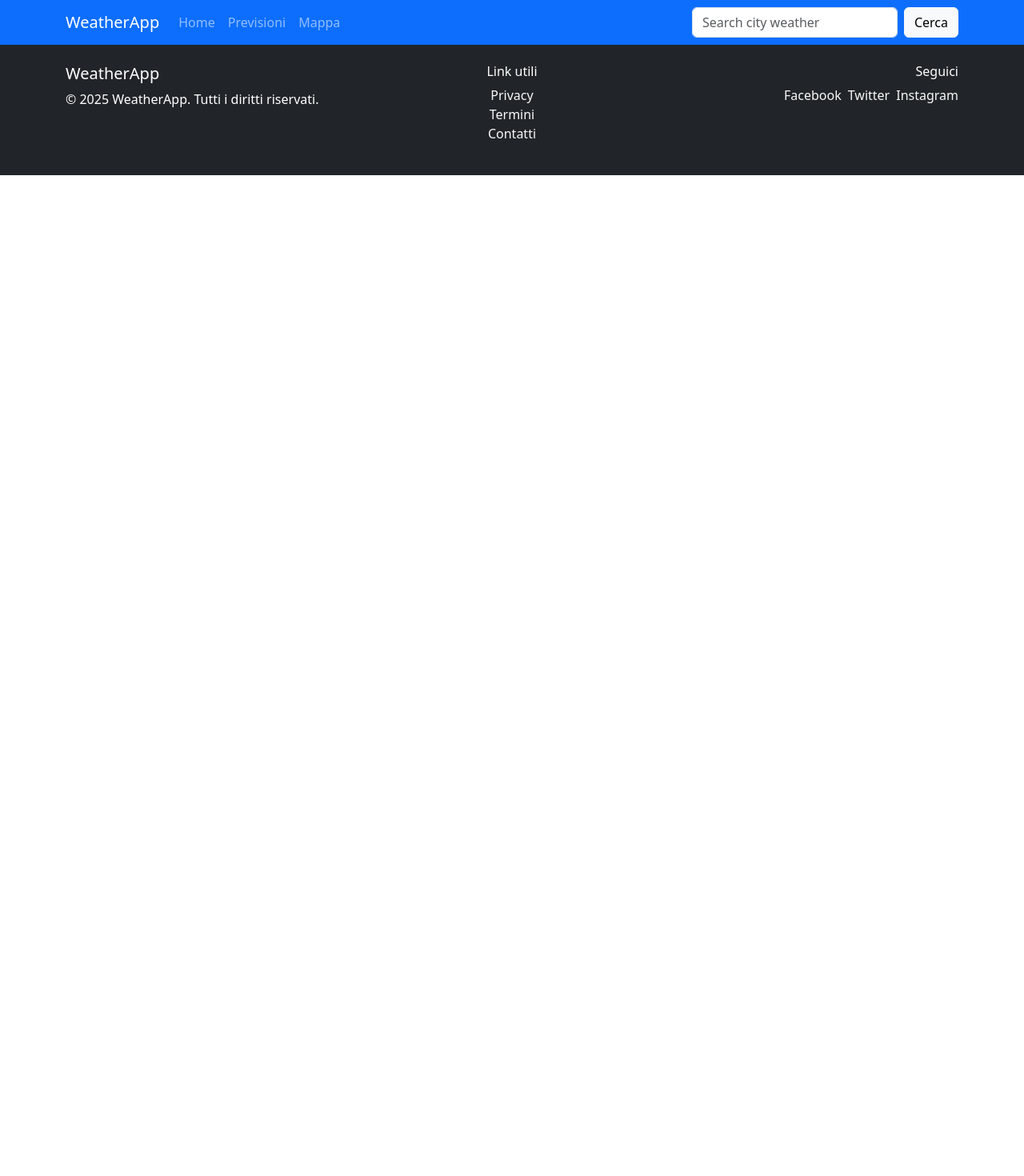
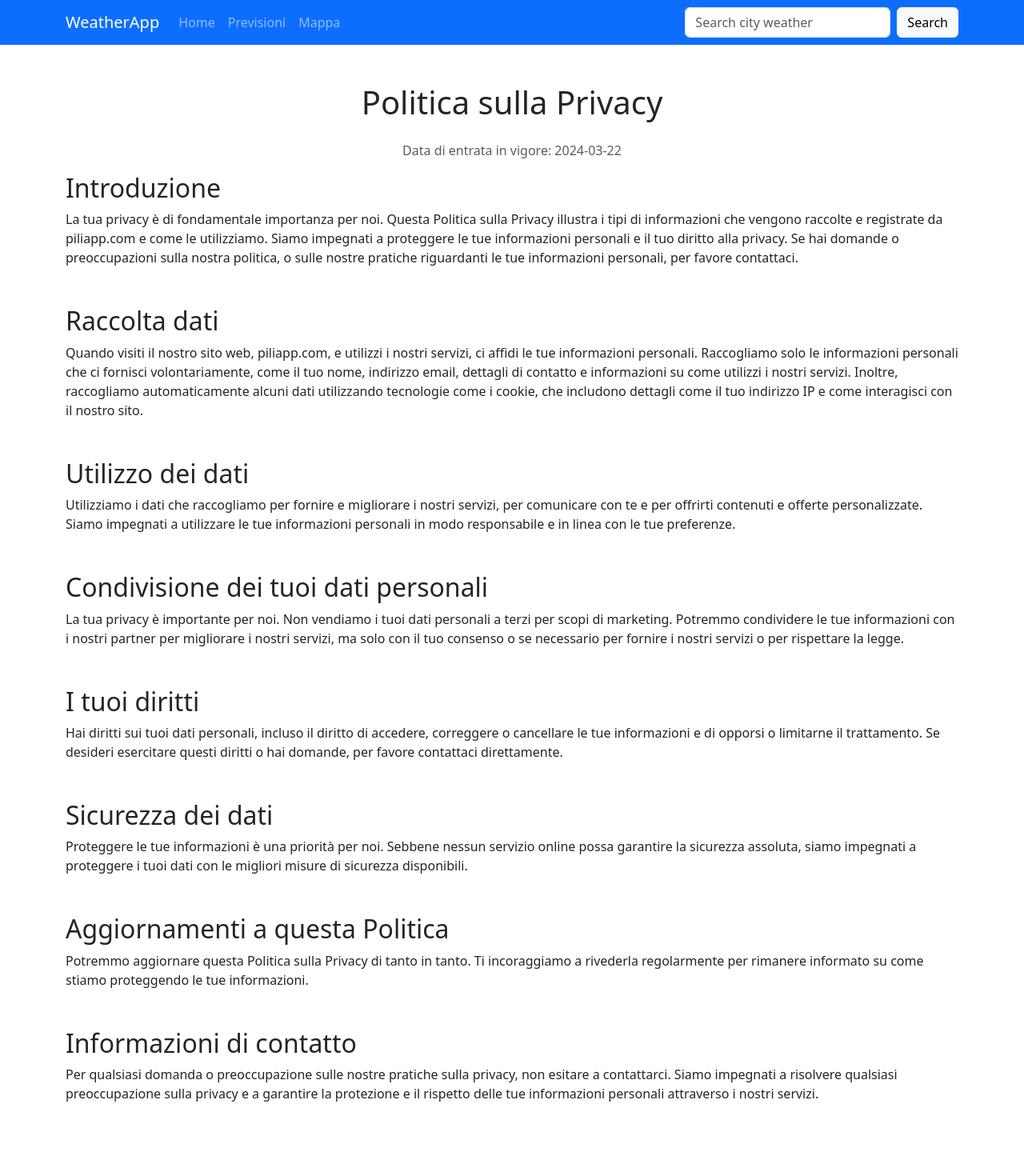
Before and after one commit to DanieleGuicciardi/WeatherApp, a React (Vite) app in the folder WeatherApp/: page /Privacy in a window 1280 px wide. Shown: the top 1470 px of the page at 80% size. Before the commit the page ends 800 px from the top, so only its background shows below. Built offline with nearby package versions, Linux system fonts and the light colour scheme.

Commit message:
snapshot

```diff
--- a/WeatherApp/src/App.css
+++ b/WeatherApp/src/App.css
@@ -1,11 +1,18 @@
-* {
+html, body, #root {
+  height: 100%;
   margin: 0;
-  padding: 0;
-  box-sizing: border-box;
+  display: flex;
+  flex-direction: column;
 }
 
-body {
-  line-height: 1.5;
+.App {
+  display: flex;
+  flex-direction: column;
+  min-height: 100vh;
+}
+
+.App-content {
+  flex: 1;
 }
 
 img, video {
--- a/WeatherApp/src/App.jsx
+++ b/WeatherApp/src/App.jsx
@@ -6,6 +6,7 @@ import WeatherNavbar from './assets/components/Navbar'
 import WeatherFooter from './assets/components/Footer'
 import CitiesMeteo from './assets/components/HomeMain'
 import CityWeather from './assets/components/CityWeather'
+import Privacy from './assets/components/Privacy';
 
 
 function App() {
@@ -18,6 +19,7 @@ function App() {
       <Routes>
         <Route path="/" element={<CitiesMeteo />}/>
         <Route path="/weather/:city" element={<CityWeather />} />
+        <Route path="/Privacy" element={<Privacy />} />
       </Routes>
 
       <WeatherFooter/>
--- a/WeatherApp/src/assets/components/CityWeather.jsx
+++ b/WeatherApp/src/assets/components/CityWeather.jsx
@@ -2,46 +2,149 @@ import React, { useEffect, useState } from "react";
 import { useParams } from "react-router-dom";
 
 const CityWeather = () => {
-  const { city } = useParams(); // Ottieni il nome della città dalla URL
+  const { city } = useParams();
   const [weatherData, setWeatherData] = useState(null);
   const [error, setError] = useState(null);
+  const [loading, setLoading] = useState(true);
 
   useEffect(() => {
     const fetchWeather = async () => {
+      setLoading(true);
       try {
         const response = await fetch(
           `https://api.openweathermap.org/data/2.5/weather?q=${city}&appid=453812c543bba48d83b797bb1887b8cc&units=metric`
         );
         if (!response.ok) {
-          throw new Error("City not found");
+          throw new Error("City not found (or check API 😉 )");
         }
         const data = await response.json();
         setWeatherData(data);
+        setError(null);
       } catch (err) {
         setError(err.message);
+      } finally {
+        setLoading(false);
       }
     };
 
     fetchWeather();
   }, [city]);
 
-  if (error) {
-    return <p style={{ color: "red" }}>{error}</p>;
+  if (loading) {
+    return <p style={{ textAlign: "center" }}>Loading weather for {city}...</p>;
   }
 
-  if (!weatherData) {
-    return <p>Loading weather for {city}...</p>;
+  if (error) {
+    return <p style={{ textAlign: "center", color: "red" }}>{error}</p>;
   }
 
+  const { name, main, weather, wind, timezone, visibility } = weatherData;
+
+  // Funzione per calcolare l'ora locale usando il timezone
+  const getLocalTime = () => {
+    const date = new Date();
+    const utcTime = date.getTime() + date.getTimezoneOffset() * 60000;
+    const localTime = new Date(utcTime + timezone * 1000);
+    return localTime.toLocaleTimeString([], { hour: "2-digit", minute: "2-digit" });
+  };
+
+  // Funzione per calcolare la direzione del vento
+  const getWindDirection = (deg) => {
+    const directions = ["N", "NE", "E", "SE", "S", "SW", "W", "NW"];
+    const index = Math.round(deg / 45) % 8;
+    return directions[index];
+  };
+
   return (
-    <div style={{ textAlign: "center", marginTop: "50px" }}>
-      <h1>Weather in {weatherData.name}</h1>
-      <p>Temperature: {weatherData.main.temp}°C</p>
-      <p>Description: {weatherData.weather[0].description}</p>
-      <p>Humidity: {weatherData.main.humidity}%</p>
-      <p>Wind Speed: {weatherData.wind.speed} m/s</p>
+    <div style={styles.wrapper}>
+      <div style={styles.container}>
+        <h1 style={styles.title}>Weather in {name}</h1>
+        <div style={styles.card}>
+          {/* Icona meteo */}
+          <img
+            src={`https://openweathermap.org/img/wn/${weather[0].icon}@2x.png`}
+            alt={weather[0].description}
+            style={styles.icon}
+          />
+
+          {/* Informazioni sul meteo */}
+          <div>
+            <p style={styles.temp}>{main.temp}°C</p>
+            <p style={styles.description}>
+              {weather[0].description.charAt(0).toUpperCase() + weather[0].description.slice(1)}
+            </p>
+          </div>
+        </div>
+
+        {/* Dettagli extra */}
+        <div style={styles.details}>
+          <p><strong>Local Time:</strong> {getLocalTime()}</p>
+          <p><strong>Min Temp:</strong> {main.temp_min}°C</p>
+          <p><strong>Max Temp:</strong> {main.temp_max}°C</p>
+          <p><strong>Humidity:</strong> {main.humidity}%</p>
+          <p><strong>Pressure:</strong> {main.pressure} hPa</p>
+          <p><strong>Visibility:</strong> {visibility / 1000} km</p>
+          <p><strong>Wind Speed:</strong> {wind.speed} m/s</p>
+          <p><strong>Wind Direction:</strong> {getWindDirection(wind.deg)} ({wind.deg}°)</p>
+          <p><strong>Timezone (UTC):</strong> {timezone / 3600 > 0 ? `+${timezone / 3600}` : timezone / 3600}</p>
+        </div>
+      </div>
     </div>
   );
 };
 
+const styles = {
+  wrapper: {
+    display: "flex",
+    justifyContent: "center",
+    alignItems: "center",
+    minHeight: "100vh",
+    backgroundColor: "#f0f0f0",
+    padding: "10px",
+  },
+  container: {
+    backgroundColor: "#fff",
+    borderRadius: "10px",
+    padding: "15px",
+    width: "350px",
+    boxShadow: "0 4px 8px rgba(0, 0, 0, 0.1)",
+    textAlign: "center",
+  },
+  title: {
+    fontSize: "22px",
+    marginBottom: "10px",
+    color: "#333",
+  },
+  card: {
+    display: "flex",
+    alignItems: "center",
+    justifyContent: "center",
+    background: "#f9f9f9",
+    borderRadius: "10px",
+    padding: "10px",
+    marginBottom: "15px",
+  },
+  icon: {
+    width: "70px",
+    height: "70px",
+    marginRight: "10px",
+  },
+  temp: {
+    fontSize: "28px",
+    fontWeight: "bold",
+    color: "#007BFF",
+  },
+  description: {
+    fontSize: "14px",
+    fontStyle: "italic",
+    color: "#555",
+  },
+  details: {
+    textAlign: "left",
+    marginTop: "5px",
+    fontSize: "12px",
+    color: "#555",
+  },
+};
+
 export default CityWeather;
--- a/WeatherApp/src/assets/components/Footer.jsx
+++ b/WeatherApp/src/assets/components/Footer.jsx
@@ -1,9 +1,10 @@
 import React from "react";
 import { Container, Row, Col } from 'react-bootstrap';
+import '../styles/Footer.css'
 
 const WeatherFooter = () => {
   return(
-    <footer className="bg-dark text-white py-4">
+    <footer className="bg-dark text-white py-4 bottomFooter">
       <Container>
         <Row>
           <Col md={4} className="text-center text-md-start">
@@ -13,7 +14,7 @@ const WeatherFooter = () => {
           <Col md={4} className="text-center">
             <h6>Link utili</h6>
             <ul className="list-unstyled">
-              <li><a href="#privacy" className="text-decoration-none text-light">Privacy</a></li>
+              <li><a href="privacy" className="text-decoration-none text-light">Privacy</a></li>
               <li><a href="#terms" className="text-decoration-none text-light">Termini</a></li>
               <li><a href="#contact" className="text-decoration-none text-light">Contatti</a></li>
             </ul>
--- a/WeatherApp/src/assets/components/Navbar.jsx
+++ b/WeatherApp/src/assets/components/Navbar.jsx
@@ -36,7 +36,7 @@ const WeatherNavbar = () => {
               onChange={(e) => setCity(e.target.value)}
             />
             <Button variant="light" type="submit">
-              Cerca
+              Search
             </Button>
           </Form>
         </Navbar.Collapse>
--- /dev/null
+++ b/WeatherApp/src/assets/components/Privacy.jsx
@@ -0,0 +1,98 @@
+import React from "react";
+import { Container, Row, Col } from "react-bootstrap";
+
+const Privacy = () => {
+  return (
+    <Container className="my-5">
+      <Row>
+        <Col>
+          <h1 className="text-center mb-4">Politica sulla Privacy</h1>
+          <p className="text-muted text-center">Data di entrata in vigore: 2024-03-22</p>
+
+          <section className="mb-5">
+            <h2>Introduzione</h2>
+            <p>
+              La tua privacy è di fondamentale importanza per noi. Questa Politica sulla Privacy
+              illustra i tipi di informazioni che vengono raccolte e registrate da piliapp.com e
+              come le utilizziamo. Siamo impegnati a proteggere le tue informazioni personali e il
+              tuo diritto alla privacy. Se hai domande o preoccupazioni sulla nostra politica, o
+              sulle nostre pratiche riguardanti le tue informazioni personali, per favore
+              contattaci.
+            </p>
+          </section>
+
+          <section className="mb-5">
+            <h2>Raccolta dati</h2>
+            <p>
+              Quando visiti il nostro sito web, piliapp.com, e utilizzi i nostri servizi, ci affidi
+              le tue informazioni personali. Raccogliamo solo le informazioni personali che ci
+              fornisci volontariamente, come il tuo nome, indirizzo email, dettagli di contatto e
+              informazioni su come utilizzi i nostri servizi. Inoltre, raccogliamo automaticamente
+              alcuni dati utilizzando tecnologie come i cookie, che includono dettagli come il tuo
+              indirizzo IP e come interagisci con il nostro sito.
+            </p>
+          </section>
+
+          <section className="mb-5">
+            <h2>Utilizzo dei dati</h2>
+            <p>
+              Utilizziamo i dati che raccogliamo per fornire e migliorare i nostri servizi, per
+              comunicare con te e per offrirti contenuti e offerte personalizzate. Siamo impegnati a
+              utilizzare le tue informazioni personali in modo responsabile e in linea con le tue
+              preferenze.
+            </p>
+          </section>
+
+          <section className="mb-5">
+            <h2>Condivisione dei tuoi dati personali</h2>
+            <p>
+              La tua privacy è importante per noi. Non vendiamo i tuoi dati personali a terzi per
+              scopi di marketing. Potremmo condividere le tue informazioni con i nostri partner per
+              migliorare i nostri servizi, ma solo con il tuo consenso o se necessario per fornire i
+              nostri servizi o per rispettare la legge.
+            </p>
+          </section>
+
+          <section className="mb-5">
+            <h2>I tuoi diritti</h2>
+            <p>
+              Hai diritti sui tuoi dati personali, incluso il diritto di accedere, correggere o
+              cancellare le tue informazioni e di opporsi o limitarne il trattamento. Se desideri
+              esercitare questi diritti o hai domande, per favore contattaci direttamente.
+            </p>
+          </section>
+
+          <section className="mb-5">
+            <h2>Sicurezza dei dati</h2>
+            <p>
+              Proteggere le tue informazioni è una priorità per noi. Sebbene nessun servizio online
+              possa garantire la sicurezza assoluta, siamo impegnati a proteggere i tuoi dati con le
+              migliori misure di sicurezza disponibili.
+            </p>
+          </section>
+
+          <section className="mb-5">
+            <h2>Aggiornamenti a questa Politica</h2>
+            <p>
+              Potremmo aggiornare questa Politica sulla Privacy di tanto in tanto. Ti incoraggiamo a
+              rivederla regolarmente per rimanere informato su come stiamo proteggendo le tue
+              informazioni.
+            </p>
+          </section>
+
+          <section className="mb-5">
+            <h2>Informazioni di contatto</h2>
+            <p>
+              Per qualsiasi domanda o preoccupazione sulle nostre pratiche sulla privacy, non
+              esitare a contattarci. Siamo impegnati a risolvere qualsiasi preoccupazione sulla
+              privacy e a garantire la protezione e il rispetto delle tue informazioni personali
+              attraverso i nostri servizi.
+            </p>
+          </section>
+        </Col>
+      </Row>
+    </Container>
+  );
+};
+
+export default Privacy;
--- /dev/null
+++ b/WeatherApp/src/assets/styles/Footer.css
@@ -0,0 +1,6 @@
+.bottomFooter {
+  position: relative;
+  bottom: 0;
+  width: 100%;
+  margin-top: auto;
+}
```
